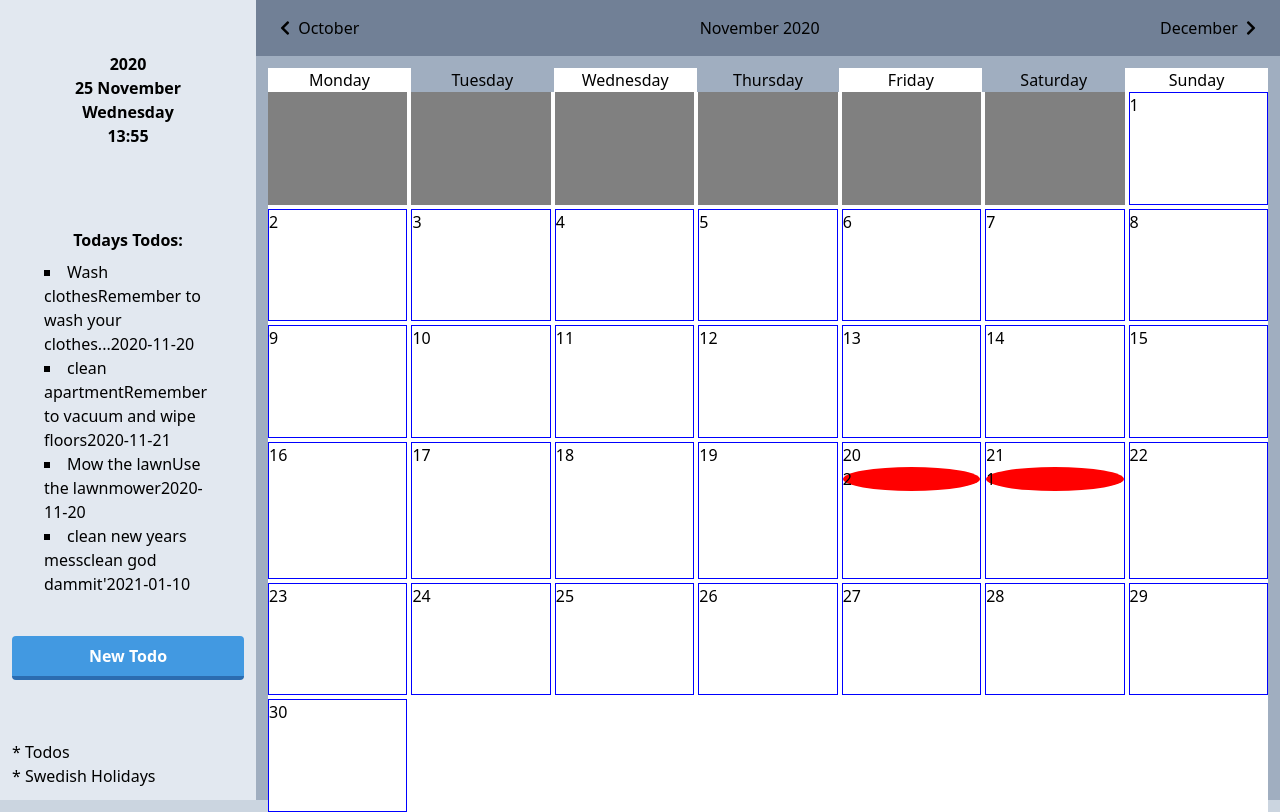
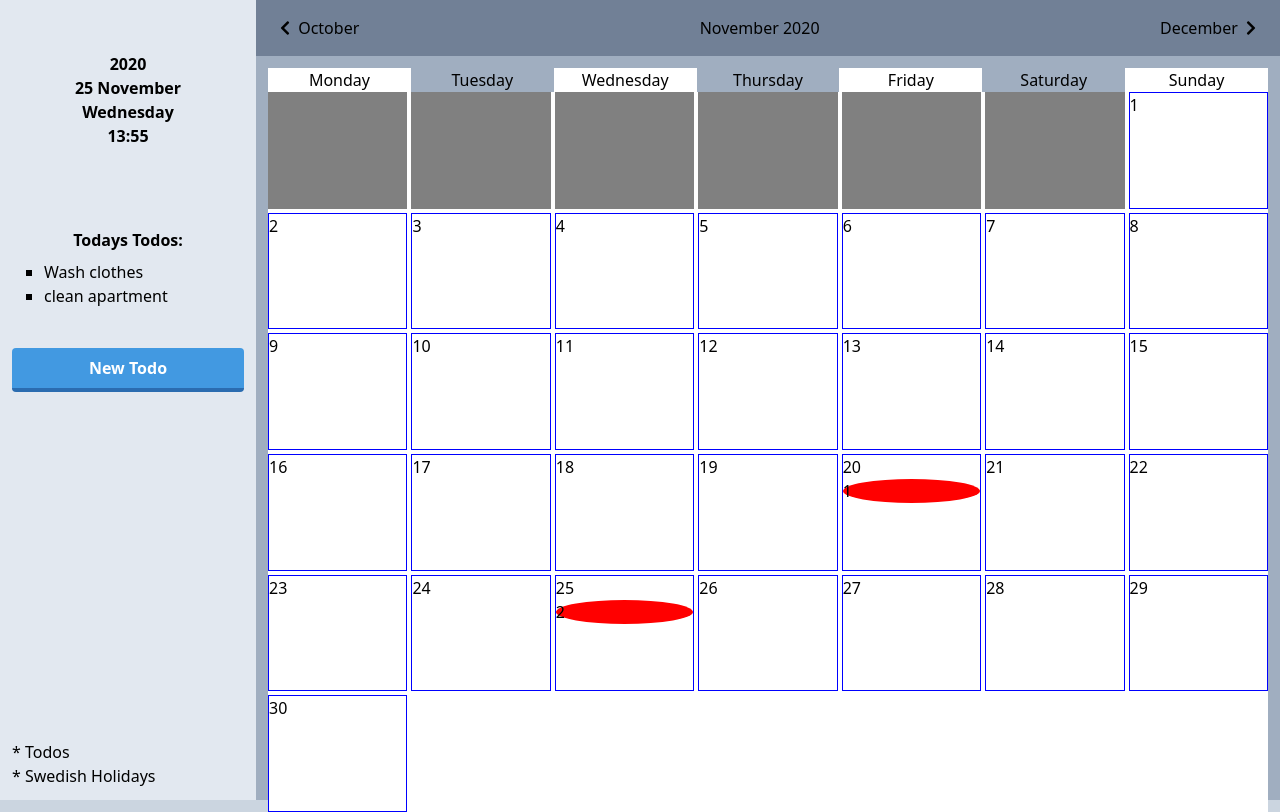
Before and after one commit to puppets101/todo-calendar, a website: page public/index.html in a window 1280 px wide. Drawn offline with nearby package versions, Linux system fonts and the light colour scheme; files that its build step writes are made by us from their sources.

Commit message:
Added functionality to sidebar todays todo list

```diff
--- a/public/index.html
+++ b/public/index.html
@@ -34,9 +34,9 @@
               <!-- TODAYS TODOS LIST -->
               <div class="my-10">
                 <h4 class="font-bold text-center mb-2">Todays Todos:</h4>
-                <div id="sidebar-todays-todos">
+                <ul id="sidebar-todays-todos">
                   <!-- Code injected from JavaScript -->
-                </div>
+                </ul>
               </div>
               <button
                 id="add-todo-button"
@@ -93,7 +93,7 @@
 
           <div
             id="calendar-grid"
-            class="bg-white grid grid-cols-7 row-auto h-full overflow-hidden gap-1"
+            class="bg-white grid grid-cols-7 grid-rows-6 h-full overflow-hidden gap-1"
           >
             <!-- TODO INPUT -->
           </div>
--- a/scripts/calendar.js
+++ b/scripts/calendar.js
@@ -74,7 +74,6 @@ function addDay(day, numberOfTodos) {
   todoPara.classList.add("daybox-todo-number");
 
   datePara.innerText = day.date.getDate();
-  console.log(day.dateId);
   if (numberOfTodos != 0) {
     todoPara.innerText = numberOfTodos;
   }
@@ -116,7 +115,6 @@ function appendDayBoxes(firstDay, daysArray) {
     for (const todo of todoList) {
       if (day.dateId === todo.dateId) {
         numberOfTodos++;
-        console.log(todo.dateId);
       }
     }
     addDay(day, numberOfTodos);
--- a/scripts/sidebar.js
+++ b/scripts/sidebar.js
@@ -102,23 +102,29 @@ function formatDateValue(value) {
 }
 
 function loadTodos() {
-  updateTodoList();
+  updateTodaysTodoList();
 }
 
-function updateTodoList() {
+function updateTodaysTodoList() {
+  const copyDate = new Date(date);
   const todaysTodoList = document.getElementById("sidebar-todays-todos");
   todaysTodoList.innerHTML = "";
 
   for (const todo of todoList) {
-    const liItem = document.createElement("li");
-    liItem.innerHTML = todo.title + todo.description + todo.dateId;
-    liItem.classList.add("todos-list");
-    liItem.addEventListener("click", () => {
-      const index = todoList.indexOf(todo);
-      todoList.splice(index, 1);
-      updateTodoList();
-    });
-
-    todaysTodoList.append(liItem);
+    if (todo.dateId === formatDate(copyDate)) {
+      const liItem = document.createElement("li");
+      liItem.innerText = todo.title;
+      liItem.classList.add("todos-list");
+      todaysTodoList.appendChild(liItem);
+      liItem.addEventListener("click", function () {
+        removeListItem(todo);
+      });
+    }
   }
 }
+
+function removeListItem(todo) {
+  const index = todoList.indexOf(todo);
+  todoList.splice(index, 1);
+  updateTodaysTodoList();
+}
--- a/scripts/todo.js
+++ b/scripts/todo.js
@@ -3,12 +3,12 @@
  */
 const todoList = [
   {
-    dateId: "2020-11-20",
+    dateId: "2020-11-25",
     title: "Wash clothes",
     description: "Remember to wash your clothes...",
   },
   {
-    dateId: "2020-11-21",
+    dateId: "2020-11-25",
     title: "clean apartment",
     description: "Remember to vacuum and wipe floors",
   },
@@ -65,7 +65,7 @@ function addTodoEventListeners() {
   const createTodoButton = document.getElementById("create-todo-button");
   createTodoButton.addEventListener("click", function () {
     addNewTodo(titleInput.value, descriptionInput.value, dateInput.value);
-    updateTodoList();
+    updateTodaysTodoList();
     closeModal(todoModal, modalBg);
   });
 
```
